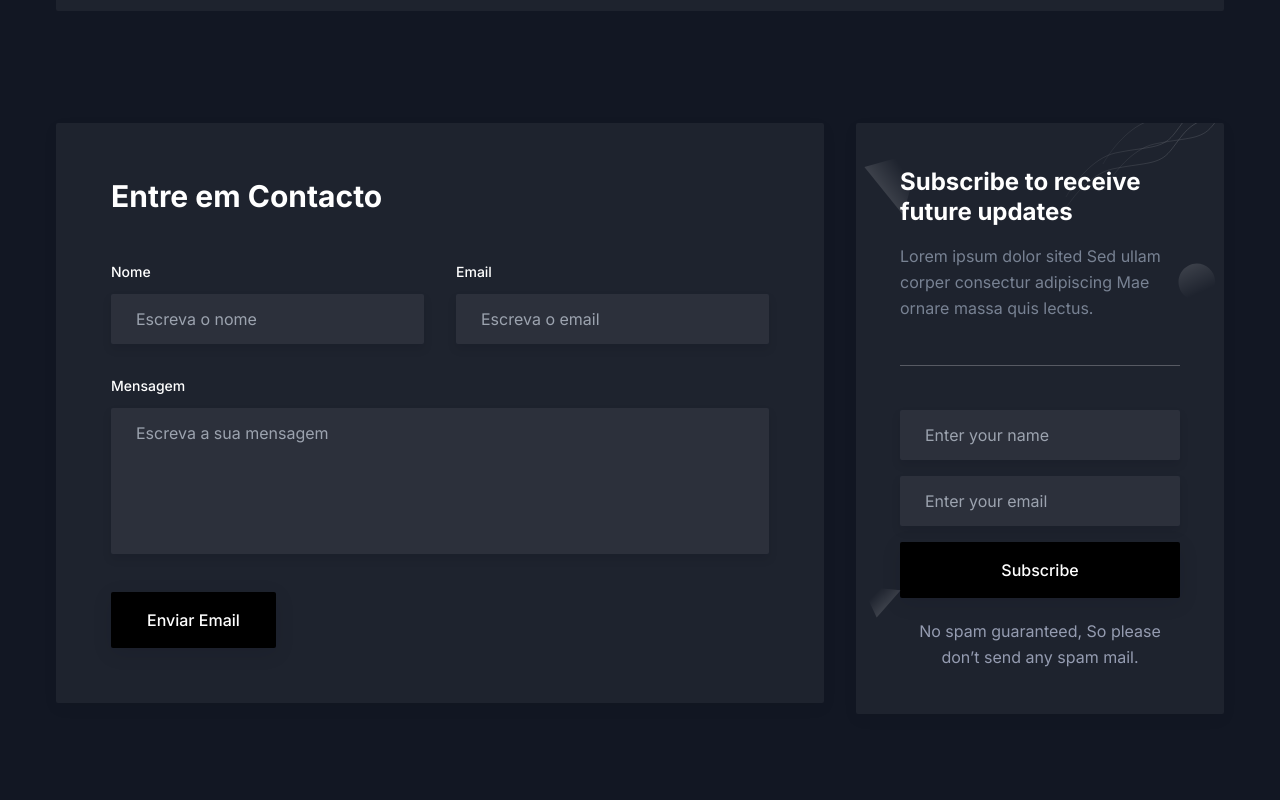
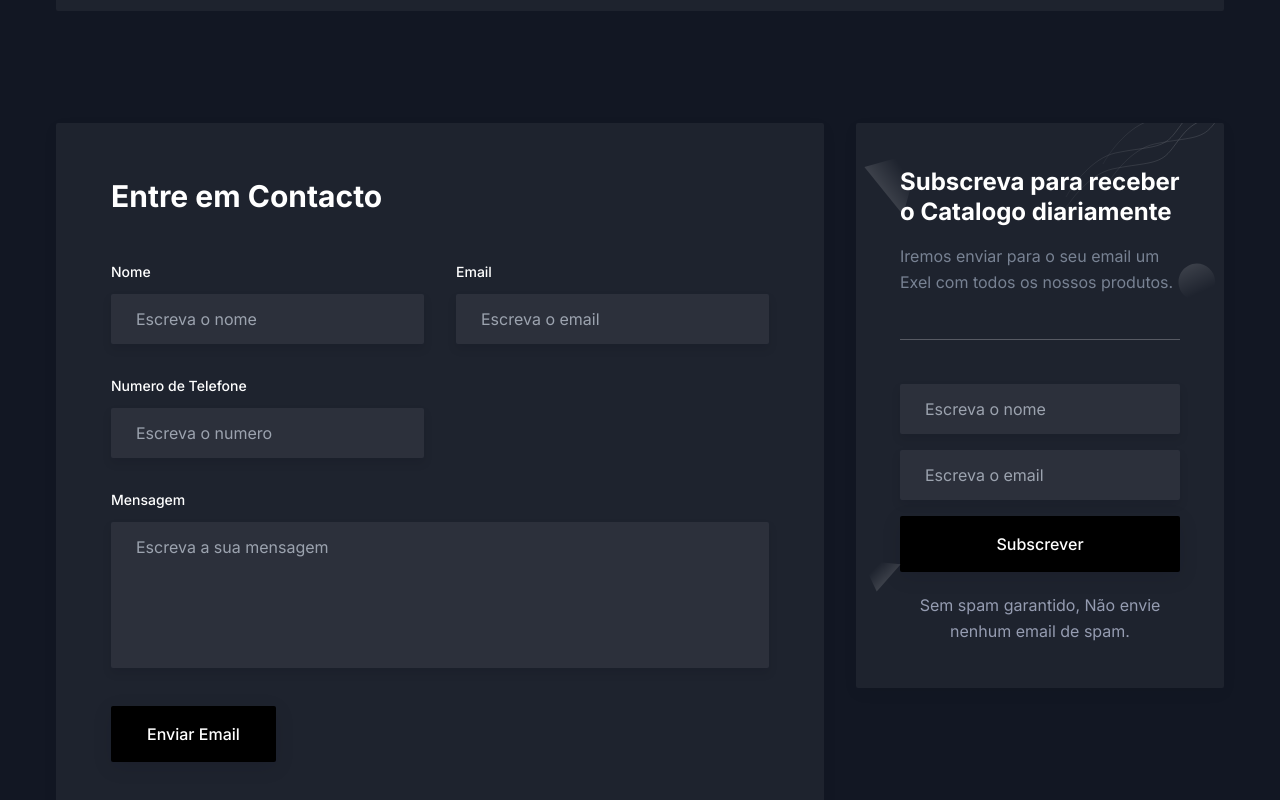
Before and after one commit to Usedtron/startup-nextjs-main, a Next.js app: page / in a window 1280 px wide. Shown: the part 3561-4361 px from the top of the page. Built offline with nearby package versions, Linux system fonts and the light colour scheme.

Commit message:
upgrade contactos

```diff
--- a/src/components/Contact/NewsLatterBox.tsx
+++ b/src/components/Contact/NewsLatterBox.tsx
@@ -8,32 +8,31 @@ const NewsLatterBox = () => {
   return (
     <div className="relative z-10 rounded-sm bg-white p-8 shadow-three dark:bg-gray-dark sm:p-11 lg:p-8 xl:p-11">
       <h3 className="mb-4 text-2xl font-bold leading-tight text-black dark:text-white">
-        Subscribe to receive future updates
+        Subscreva para receber o Catalogo diariamente
       </h3>
       <p className="mb-11 border-b border-body-color border-opacity-25 pb-11 text-base leading-relaxed text-body-color dark:border-white dark:border-opacity-25">
-        Lorem ipsum dolor sited Sed ullam corper consectur adipiscing Mae ornare
-        massa quis lectus.
+        Iremos enviar para o seu email um Exel com todos os nossos produtos.
       </p>
       <div>
         <input
           type="text"
           name="name"
-          placeholder="Enter your name"
+          placeholder="Escreva o nome"
           className="border-stroke mb-4 w-full rounded-sm border bg-[#f8f8f8] px-6 py-3 text-base text-body-color outline-none focus:border-primary dark:border-transparent dark:bg-[#2C303B] dark:text-body-color-dark dark:shadow-two dark:focus:border-primary dark:focus:shadow-none"
         />
         <input
           type="email"
           name="email"
-          placeholder="Enter your email"
+          placeholder="Escreva o email"
           className="border-stroke mb-4 w-full rounded-sm border bg-[#f8f8f8] px-6 py-3 text-base text-body-color outline-none focus:border-primary dark:border-transparent dark:bg-[#2C303B] dark:text-body-color-dark dark:shadow-two dark:focus:border-primary dark:focus:shadow-none"
         />
         <input
           type="submit"
-          value="Subscribe"
+          value="Subscrever"
           className="mb-5 flex w-full cursor-pointer items-center justify-center rounded-sm bg-primary px-9 py-4 text-base font-medium text-white shadow-submit duration-300 hover:bg-primary/90 dark:shadow-submit-dark"
         />
         <p className="text-center text-base leading-relaxed text-body-color dark:text-body-color-dark">
-          No spam guaranteed, So please don’t send any spam mail.
+          Sem spam garantido, Não envie nenhum email de spam.
         </p>
       </div>
 
--- a/src/components/Contact/index.tsx
+++ b/src/components/Contact/index.tsx
@@ -14,9 +14,7 @@ const Contact = () => {
               <h2 className="mb-3 text-2xl font-bold text-black dark:text-white sm:text-3xl lg:text-2xl xl:text-3xl">
                 Entre em Contacto
               </h2>
-              <p className="mb-12 text-base font-medium text-body-color">
-
-              </p>
+              <p className="mb-12 text-base font-medium text-body-color"></p>
               <form>
                 <div className="-mx-4 flex flex-wrap">
                   <div className="w-full px-4 md:w-1/2">
@@ -49,6 +47,23 @@ const Contact = () => {
                       />
                     </div>
                   </div>
+                  <div className="w-full px-4 md:w-1/2">
+                    <div className="mb-8">
+                      <label
+                        htmlFor="phoneNumber"
+                        className="mb-3 block text-sm font-medium text-dark dark:text-white"
+                      >
+                        Numero de Telefone
+                      </label>
+                      <input
+                        type="tel"
+                        placeholder="Escreva o numero"
+                        pattern="[0-9]*"
+                        className="border-stroke w-full rounded-sm border bg-[#f8f8f8] px-6 py-3 text-base text-body-color outline-none focus:border-primary dark:border-transparent dark:bg-[#2C303B] dark:text-body-color-dark dark:shadow-two dark:focus:border-primary dark:focus:shadow-none"
+                      />
+                    </div>
+                  </div>
+
                   <div className="w-full px-4">
                     <div className="mb-8">
                       <label
```
